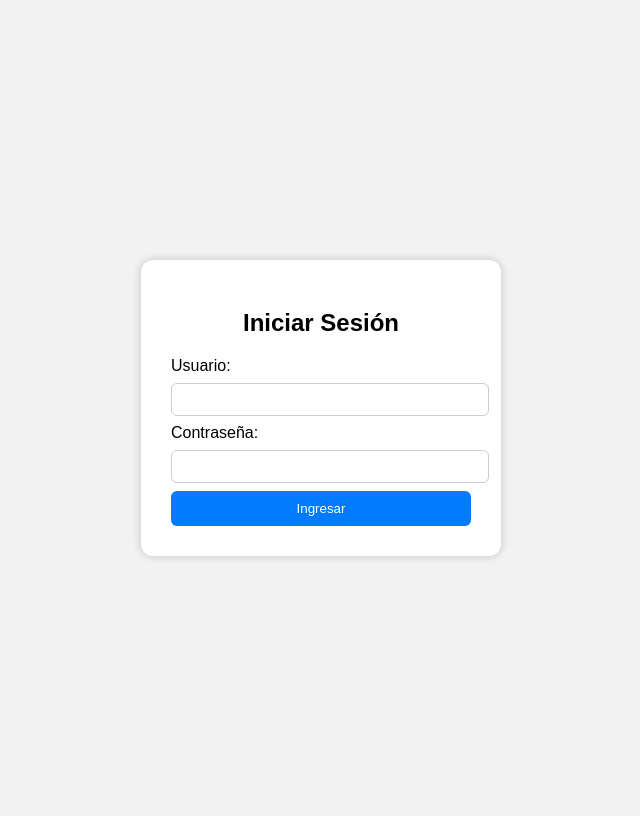
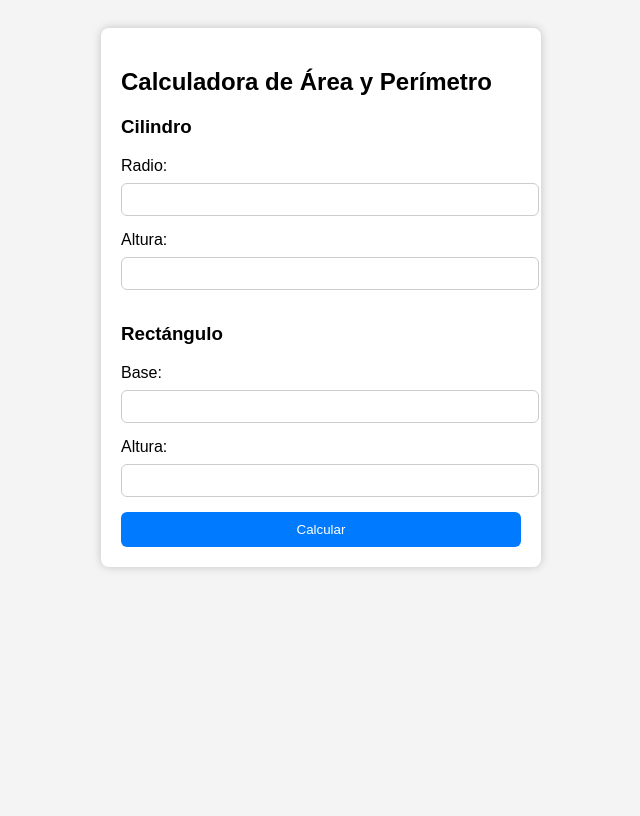
Before and after one commit to Rodrigo-Sola/evalp2-220524, a PHP site: page /ejercicio_1.php in a window 1280 px wide. Shown: the whole page, without its empty margins (319-959 px from the left). After the commit the page ends 570 px from the top, so only its background shows below. Run offline with PHP 8.4, Linux system fonts and the light colour scheme; data that the repository does not hold is empty.

Commit message:
feat: rama ejercicio1 creacion de bvista y prueba de redireccionamiento

```diff
--- a/dashboard.php
+++ b/dashboard.php
@@ -74,7 +74,7 @@ if (!isset($_SESSION['usuario'])) {
     <!-- Navbar -->
     <div class="navbar">
         <a href="dashboard.php">Inicio</a>
-        <a href="pagina1.php">Página 1</a>
+        <a href="ejercicio_1.php">Página 1</a>
         <a href="pagina2.php">Página 2</a>
         <span class="usuario">Usuario: <?php echo htmlspecialchars($_SESSION['usuario']); ?></span>
     </div>
@@ -85,7 +85,7 @@ if (!isset($_SESSION['usuario'])) {
         <p>Selecciona una opción del menú para navegar.</p>
 
         <div>
-            <a class="button" href="pagina1.php">Ir a Página 1</a>
+            <a class="button" href="ejercicio_1.php">Ir a Página 1</a>
             <a class="button" href="pagina2.php">Ir a Página 2</a>
             <a class="button logout" href="logout.php">Cerrar sesión</a>
         </div>
--- /dev/null
+++ b/ejercicio_1.php
@@ -0,0 +1,74 @@
+<!DOCTYPE html>
+<html lang="es">
+<head>
+    <meta charset="UTF-8">
+    <title>Ejercicio 1 - Área y Perímetro</title>
+    <style>
+        body {
+            font-family: Arial, sans-serif;
+            padding: 20px;
+            background: #f4f4f4;
+        }
+        .formulario {
+            background: white;
+            padding: 20px;
+            border-radius: 8px;
+            width: 400px;
+            margin: auto;
+            box-shadow: 0 0 10px rgba(0,0,0,0.2);
+        }
+        input[type=number] {
+            width: 100%;
+            padding: 8px;
+            margin: 8px 0 15px 0;
+            border-radius: 6px;
+            border: 1px solid #ccc;
+        }
+        button {
+            width: 100%;
+            padding: 10px;
+            background: #007bff;
+            color: white;
+            border: none;
+            border-radius: 6px;
+            cursor: pointer;
+        }
+        button:hover {
+            background: #0056b3;
+        }
+        .resultado {
+            margin-top: 20px;
+            background: #e2e2e2;
+            padding: 15px;
+            border-radius: 6px;
+        }
+    </style>
+</head>
+<body>
+    <div class="formulario">
+        <h2>Calculadora de Área y Perímetro</h2>
+
+        <form method="POST" action="">
+            <h3>Cilindro</h3>
+            <label>Radio:</label>
+            <input type="number" step="0.01" name="radio" required>
+            <label>Altura:</label>
+            <input type="number" step="0.01" name="altura_cil" required>
+
+            <h3>Rectángulo</h3>
+            <label>Base:</label>
+            <input type="number" step="0.01" name="base_rect" required>
+            <label>Altura:</label>
+            <input type="number" step="0.01" name="altura_rect" required>
+
+            <button type="submit">Calcular</button>
+        </form>
+
+        <?php if ($mensaje): ?>
+            <div class="resultado">
+                <?= $mensaje ?>
+            </div>
+        <?php endif; ?>
+    </div>
+</body>
+</html
```
